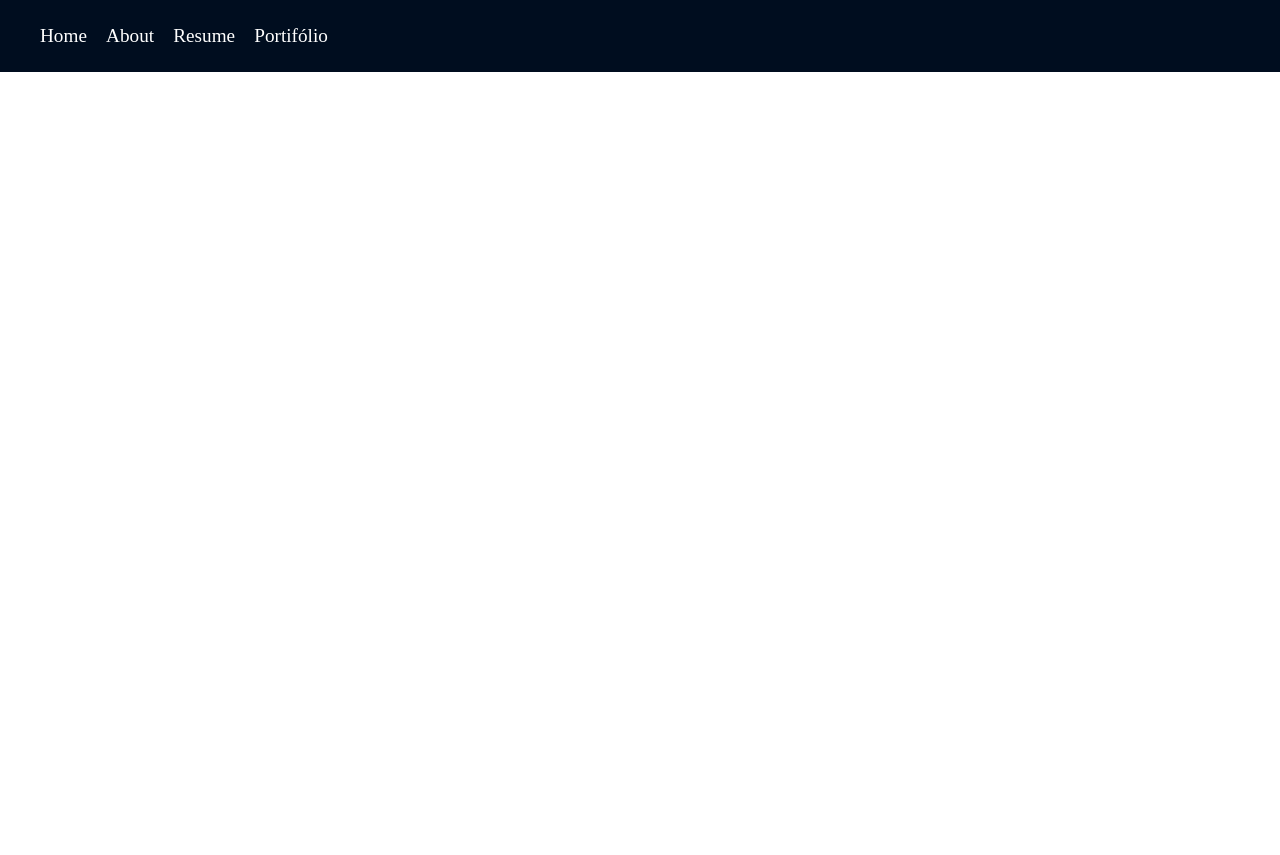
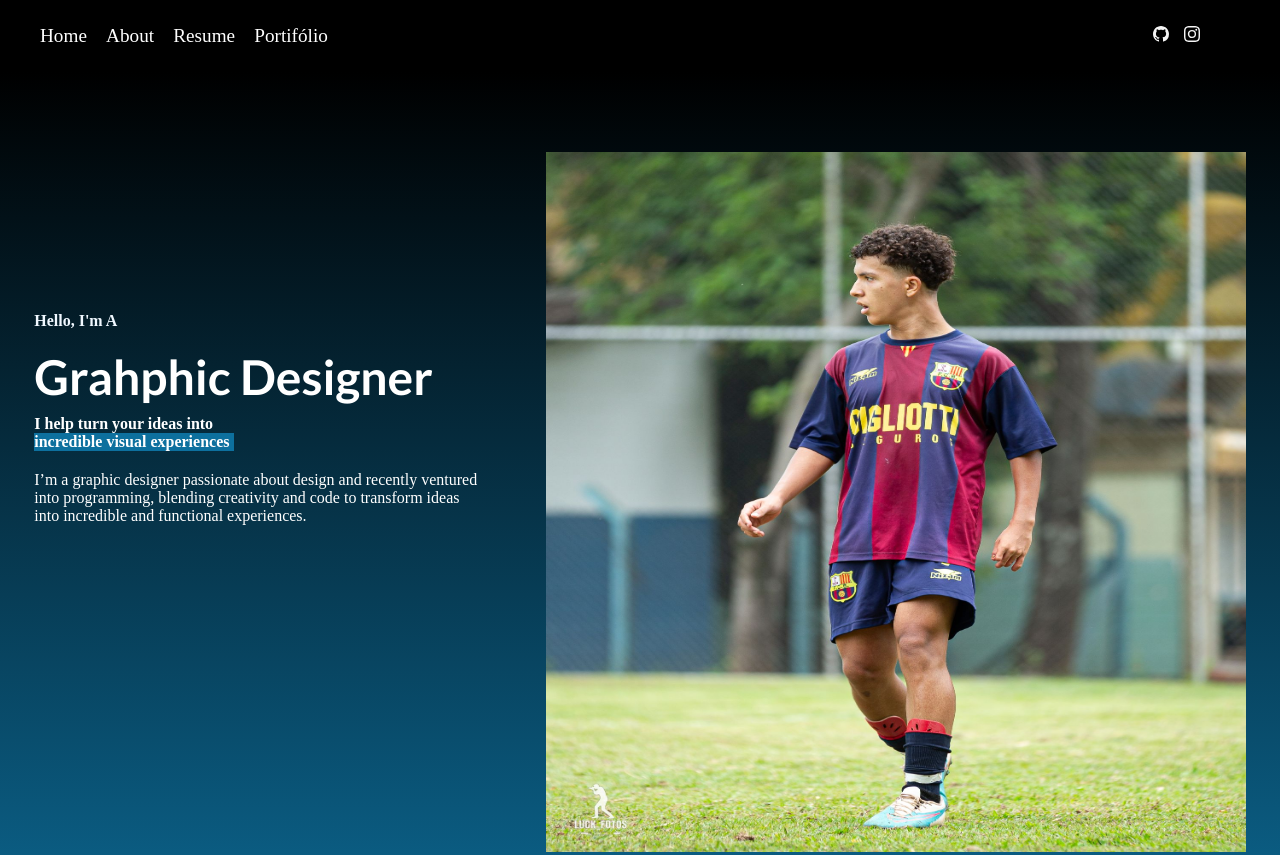
Before and after one commit to Renangr55/LIMA2, a plain HTML site: page primeiroProjeto/index.html in a window 1280 px wide. Shown: the top 855 px of the page. Before the commit the page ends 800 px from the top, so only its background shows below. Drawn offline with Linux system fonts and the light colour scheme.

Commit message:
28/01 - manhã

```diff
--- a/primeiroProjeto/index.html
+++ b/primeiroProjeto/index.html
@@ -5,6 +5,11 @@
     <meta name="viewport" content="width=device-width, initial-scale=1.0">
     <title>Home</title>
     <link rel="stylesheet" href="style.css">
+
+    <link rel="preconnect" href="https://fonts.googleapis.com">
+    <link rel="preconnect" href="https://fonts.gstatic.com" crossorigin>
+    <link href="https://fonts.googleapis.com/css2?family=Lato:ital,wght@0,100;0,300;0,400;0,700;0,900;1,100;1,300;1,400;1,700;1,900&display=swap" rel="stylesheet">
+
 </head>
 <body>
     <header id="header">
@@ -16,11 +21,48 @@
                 <li><a href="">Portifólio</a></li>
             </ul>
         </div>
+        <div class="header-logo">
+            <div class="bi-github">
+                <svg  xmlns="http://www.w3.org/2000/svg" width="16" height="16" fill="currentColor" class="bi bi-github" viewBox="0 0 16 16">
+                    <path d="M8 0C3.58 0 0 3.58 0 8c0 3.54 2.29 6.53 5.47 7.59.4.07.55-.17.55-.38 0-.19-.01-.82-.01-1.49-2.01.37-2.53-.49-2.69-.94-.09-.23-.48-.94-.82-1.13-.28-.15-.68-.52-.01-.53.63-.01 1.08.58 1.23.82.72 1.21 1.87.87 2.33.66.07-.52.28-.87.51-1.07-1.78-.2-3.64-.89-3.64-3.95 0-.87.31-1.59.82-2.15-.08-.2-.36-1.02.08-2.12 0 0 .67-.21 2.2.82.64-.18 1.32-.27 2-.27s1.36.09 2 .27c1.53-1.04 2.2-.82 2.2-.82.44 1.1.16 1.92.08 2.12.51.56.82 1.27.82 2.15 0 3.07-1.87 3.75-3.65 3.95.29.25.54.73.54 1.48 0 1.07-.01 1.93-.01 2.2 0 .21.15.46.55.38A8.01 8.01 0 0 0 16 8c0-4.42-3.58-8-8-8"/>
+                </svg>
+            </div>
 
+            <div class="bi-instagram">
+            <svg xmlns="http://www.w3.org/2000/svg" width="16" height="16" fill="currentColor" class="bi bi-instagram" viewBox="0 0 16 16">
+                <path d="M8 0C5.829 0 5.556.01 4.703.048 3.85.088 3.269.222 2.76.42a3.9 3.9 0 0 0-1.417.923A3.9 3.9 0 0 0 .42 2.76C.222 3.268.087 3.85.048 4.7.01 5.555 0 5.827 0 8.001c0 2.172.01 2.444.048 3.297.04.852.174 1.433.372 1.942.205.526.478.972.923 1.417.444.445.89.719 1.416.923.51.198 1.09.333 1.942.372C5.555 15.99 5.827 16 8 16s2.444-.01 3.298-.048c.851-.04 1.434-.174 1.943-.372a3.9 3.9 0 0 0 1.416-.923c.445-.445.718-.891.923-1.417.197-.509.332-1.09.372-1.942C15.99 10.445 16 10.173 16 8s-.01-2.445-.048-3.299c-.04-.851-.175-1.433-.372-1.941a3.9 3.9 0 0 0-.923-1.417A3.9 3.9 0 0 0 13.24.42c-.51-.198-1.092-.333-1.943-.372C10.443.01 10.172 0 7.998 0zm-.717 1.442h.718c2.136 0 2.389.007 3.232.046.78.035 1.204.166 1.486.275.373.145.64.319.92.599s.453.546.598.92c.11.281.24.705.275 1.485.039.843.047 1.096.047 3.231s-.008 2.389-.047 3.232c-.035.78-.166 1.203-.275 1.485a2.5 2.5 0 0 1-.599.919c-.28.28-.546.453-.92.598-.28.11-.704.24-1.485.276-.843.038-1.096.047-3.232.047s-2.39-.009-3.233-.047c-.78-.036-1.203-.166-1.485-.276a2.5 2.5 0 0 1-.92-.598 2.5 2.5 0 0 1-.6-.92c-.109-.281-.24-.705-.275-1.485-.038-.843-.046-1.096-.046-3.233s.008-2.388.046-3.231c.036-.78.166-1.204.276-1.486.145-.373.319-.64.599-.92s.546-.453.92-.598c.282-.11.705-.24 1.485-.276.738-.034 1.024-.044 2.515-.045zm4.988 1.328a.96.96 0 1 0 0 1.92.96.96 0 0 0 0-1.92m-4.27 1.122a4.109 4.109 0 1 0 0 8.217 4.109 4.109 0 0 0 0-8.217m0 1.441a2.667 2.667 0 1 1 0 5.334 2.667 2.667 0 0 1 0-5.334"/>
+              </svg>
+            </div>
+
+
+
+
+        </div>
     </header>
 
+    <main id="main">
 
-    <main>
+        <section>
+            <div class="introduction_about_me">
+                <h1>Hello, I'm A</h1>
+                <div class="intro_text">
+                        <h1>Grahphic Designer </h1>
+                        <h2>I help turn your ideas into</h2>
+                        <h3>incredible visual experiences</h3>
+                </div>
+                <div class="paragraph-about-experience">
+                    <p>I’m a graphic designer passionate about design and recently ventured <br>into programming, blending creativity and code to transform ideas <br> into incredible and functional experiences.</p>
+                </div>
+            </div>
+        </section>
+
+        <section>
+            <div class="image">
+                <img src="./image/v2_5d231d9d-45be-4bfd-9ae3-d74714043184.jpg" alt="Foto do Renan">
+            </div>
+        </section>
+
+
 
     </main>
     <footer>
--- a/primeiroProjeto/style.css
+++ b/primeiroProjeto/style.css
@@ -8,7 +8,7 @@
 
 
 #header {
-    background-color: rgb(0, 13, 31);
+    background-color: rgb(0, 0, 0);
     display: flex;
     justify-content:space-between;
     align-items: center;
@@ -17,8 +17,20 @@
 
 }
 
+#main {
+    background-image: linear-gradient(360deg,rgb(13, 112, 158),rgb(0, 0, 0));
+    height: 60rem;
+    display: flex;
+    justify-content: space-around;
+    padding-top: 80px;
+
+}
+
+/* starting From the header */
+
 .elements {
     display: flex;
+    justify-content: center;
     padding-left: 40px;
 }
 
@@ -39,3 +51,70 @@
     text-decoration: none;
     color: rgb(255, 255, 255);
 }
+
+.header-logo {
+    padding-right: 5rem;
+}
+.header-logo {
+    display: flex;
+    justify-content: center;
+    color: whitesmoke;
+    gap: 15px;
+}
+
+/* Finish the header */
+
+.introduction_about_me {
+    padding-top: 10rem;
+}
+
+.introduction_about_me > h1 {
+   color: aliceblue;
+   font-size: 1rem;
+}
+
+.intro_text {
+    padding-top: 1.1rem;
+    text-align: start;
+
+
+}
+
+.intro_text > h1 {
+    font-family: "lato", serif;
+    font-weight: 600;
+    font-style: normal;
+    color: rgb(255, 255, 255);
+    font-size: 3rem;
+    padding-bottom: 10px;
+}
+
+
+.intro_text > h2 {
+    color: rgb(255, 255, 255);
+    font-size: 1rem;
+
+
+}
+
+.intro_text > h3 {
+    color: rgb(255, 255, 255);
+    font-size: 1rem;
+    background-color: rgb(13, 112, 158);
+    width: 12.5rem;
+
+}
+
+.paragraph-about-experience{
+    padding-top: 20px;
+}
+
+.paragraph-about-experience > p {
+    color: rgb(255, 255, 255);
+}
+
+
+.image > img {
+    width: 700px;
+    height: 700px;
+}
```
Also changed, not shown: primeiroProjeto/image/Cópia de Prancheta 1-2.png (added), primeiroProjeto/image/v2_5d231d9d-45be-4bfd-9ae3-d74714043184.jpg (added).
